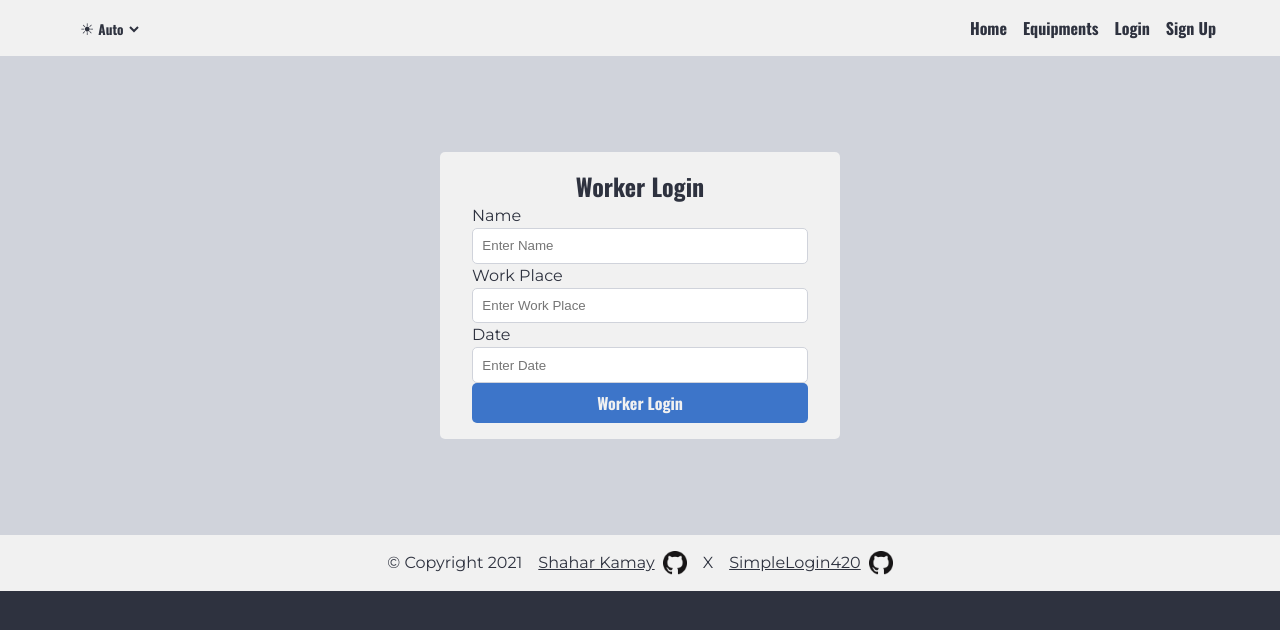
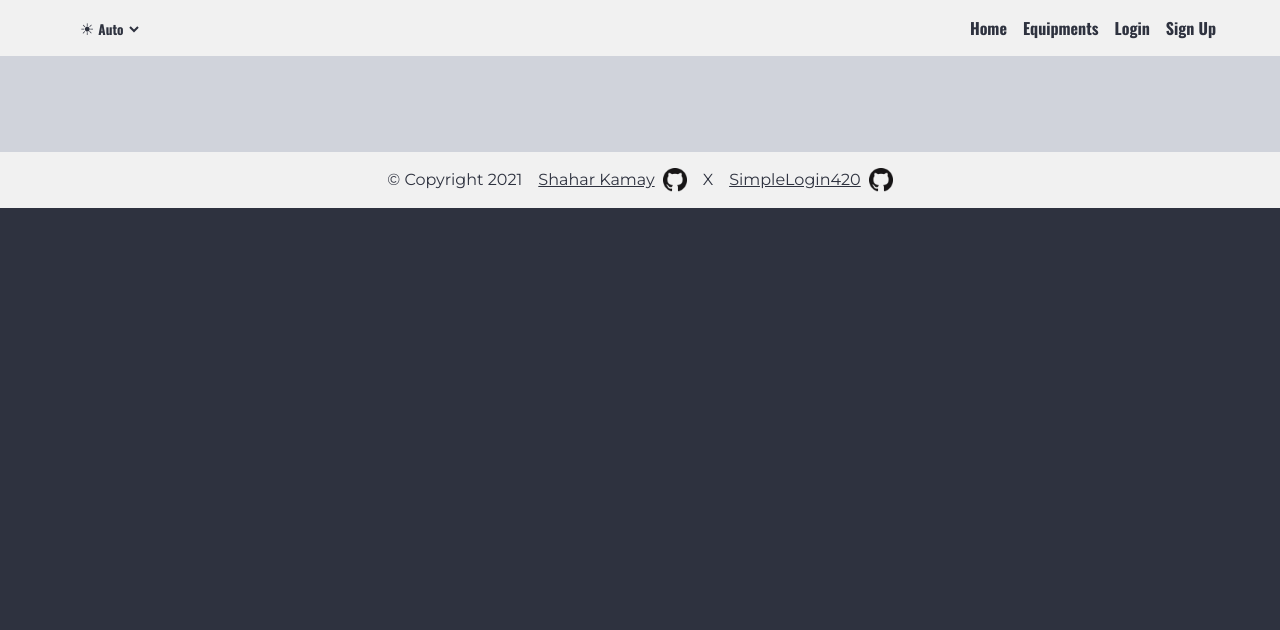
Before and after one commit to SimpleLogic420/supply-checklist, a React (Create React App) app: page / in a window 1280 px wide. Shown: the top 630 px of the page. Built offline with nearby package versions, Linux system fonts and the light colour scheme.

Commit message:
change route

```diff
--- a/src/App.tsx
+++ b/src/App.tsx
@@ -20,7 +20,7 @@ function App() {
             <Header />
             <main>
               <Routes>
-                <Route path="/" element={<AddWorker />} />
+                <Route path="/supply-checklist/" element={<AddWorker />} />
                 <Route path="/equipments" element={<EquipmentsList />} />
               </Routes>
             </main>
--- a/src/pages/equipments/EquipmentsList.tsx
+++ b/src/pages/equipments/EquipmentsList.tsx
@@ -23,7 +23,7 @@ const EquipmentsList = () => {
 
   useEffect(() => {
     if (workerState.name === '') {
-      navigate('/');
+      navigate('/supply-checklist/');
     }
   }, []);
 
```
Also changed, not shown: package.json (+8 -2 lines), 1 other file (tests, documents, lock files or other folders).
